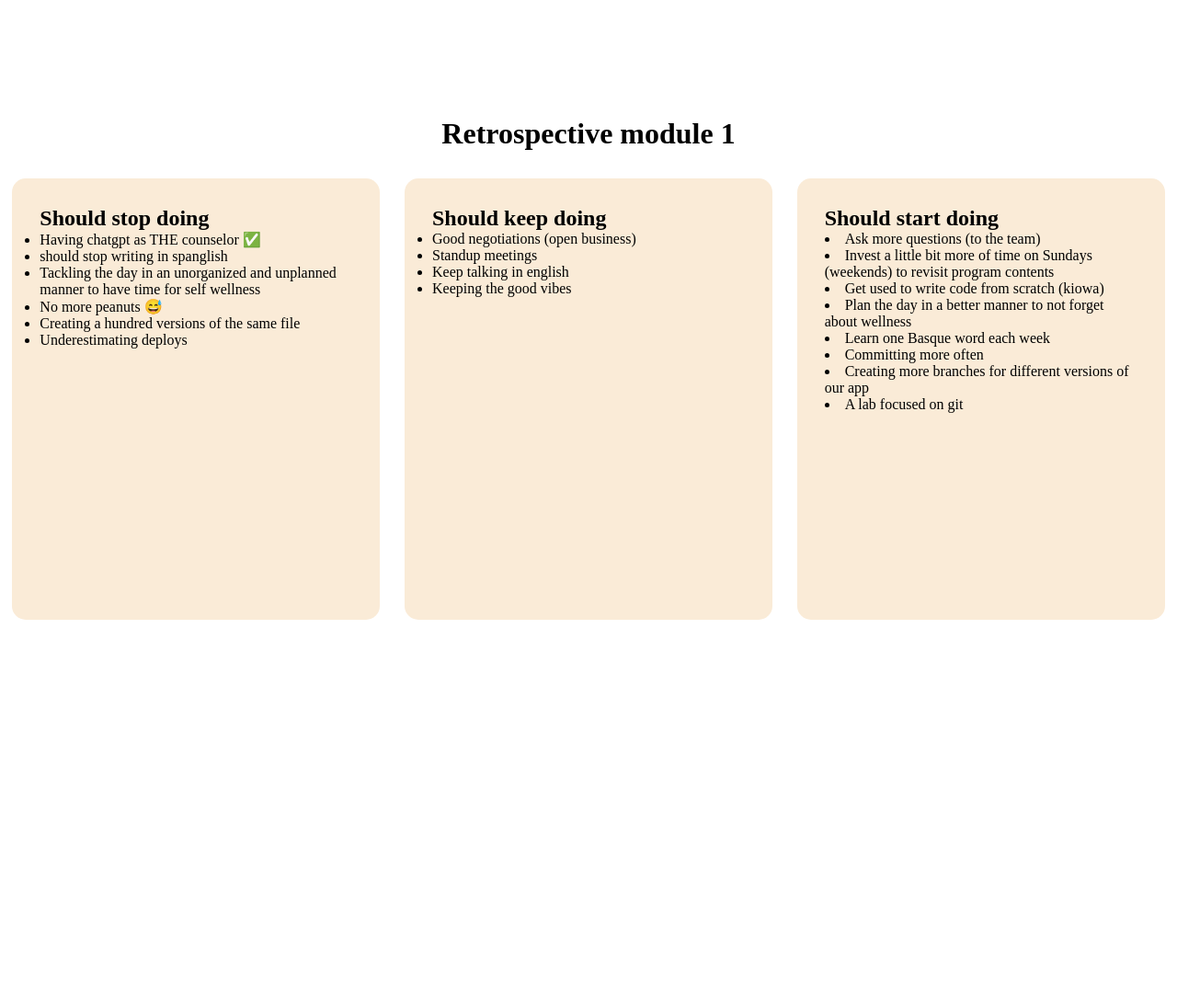
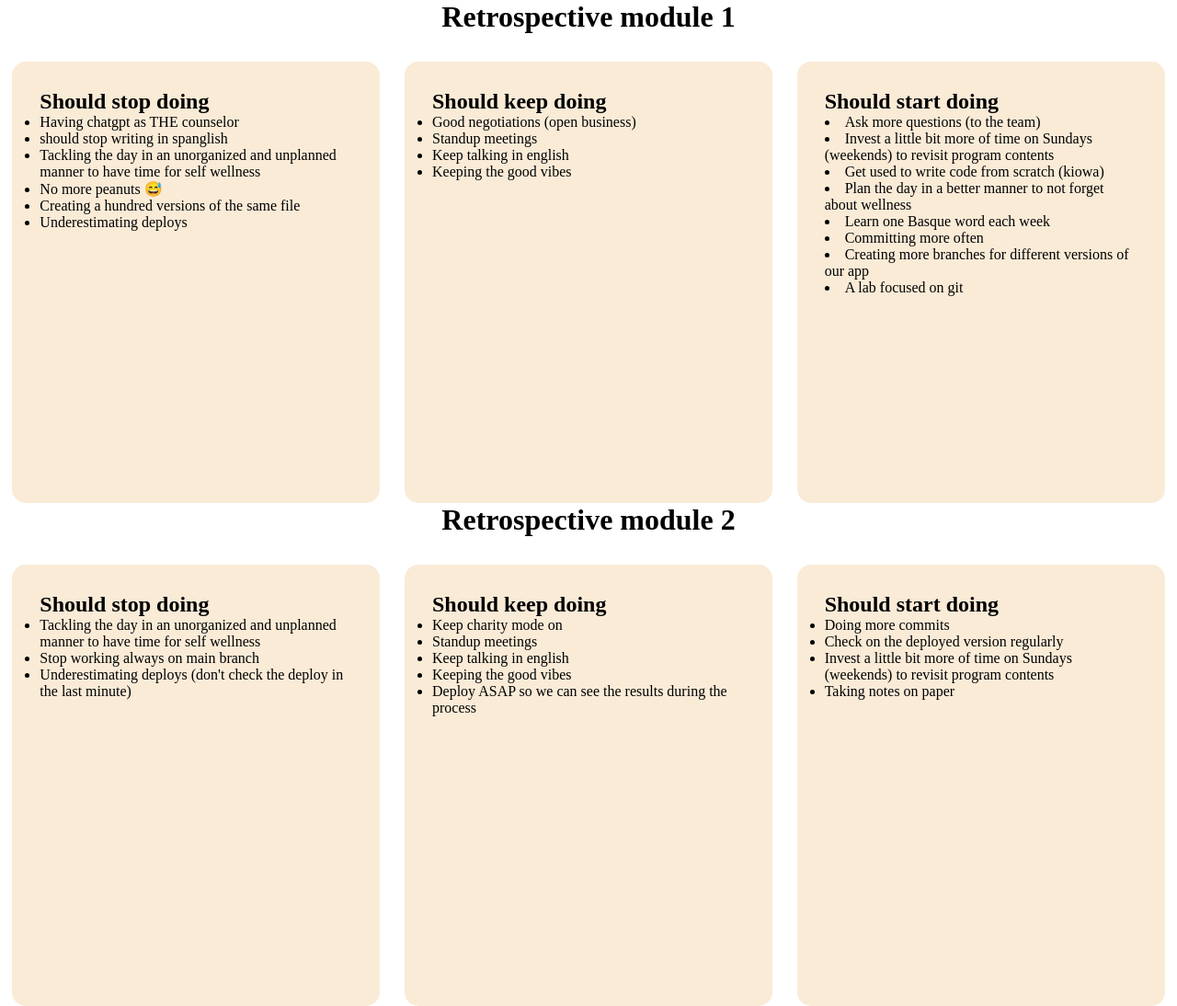
Before and after one commit to IHWebDevApril2024/module1-retro, a plain HTML site: page index.html in a window 1280 px wide. Shown: the whole page at 92% size. Before the commit the page ends 800 px from the top, so only its background shows below. Drawn offline with Linux system fonts and the light colour scheme.

Commit message:
add module 2 retro

```diff
--- a/index.html
+++ b/index.html
@@ -8,11 +8,11 @@
   </head>
   <body>
     <h1>Retrospective module 1</h1>
-    <div id="sections-container">
+    <div class="sections-container">
       <section>
         <h2>Should stop doing</h2>
         <ul>
-          <li>Having chatgpt as THE counselor ✅</li>
+          <li>Having chatgpt as THE counselor</li>
           <li>should stop writing in spanglish</li>
           <li>
             Tackling the day in an unorganized and unplanned manner to have time
@@ -47,5 +47,41 @@
         <li>A lab focused on git</li>
       </section>
     </div>
+    <h1>Retrospective module 2</h1>
+    <div class="sections-container">
+      <section>
+        <h2>Should stop doing</h2>
+        <ul>
+          <li>
+            Tackling the day in an unorganized and unplanned manner to have time
+            for self wellness
+          </li>
+          <li>Stop working always on main branch</li>
+          <li>Underestimating deploys (don't check the deploy in the last minute)</li>
+        </ul>
+      </section>
+      <section>
+        <h2>Should keep doing</h2>
+        <ul>
+          <li>Keep charity mode on</li>
+          <li>Standup meetings</li>
+          <li>Keep talking in english</li>
+          <li>Keeping the good vibes</li>
+          <li>Deploy ASAP so we can see the results during the process</li>
+        </ul>
+      </section>
+      <section>
+        <h2>Should start doing</h2>
+        <ul>
+          <li>Doing more commits</li>
+          <li>Check on the deployed version regularly</li>
+          <li>
+            Invest a little bit more of time on Sundays (weekends) to revisit
+            program contents
+          </li>
+          <li>Taking notes on paper</li>
+        </ul>
+      </section>
+    </div>
   </body>
 </html>
--- a/style.css
+++ b/style.css
@@ -21,10 +21,10 @@ body{
     flex-direction: column;
     justify-content: center;
     align-items: center;
-    height: 100vh;
+    min-height: 100vh;
 }
 
-#sections-container{
+.sections-container{
     width: 100%;
     display: flex;
     flex-direction: row;
```
